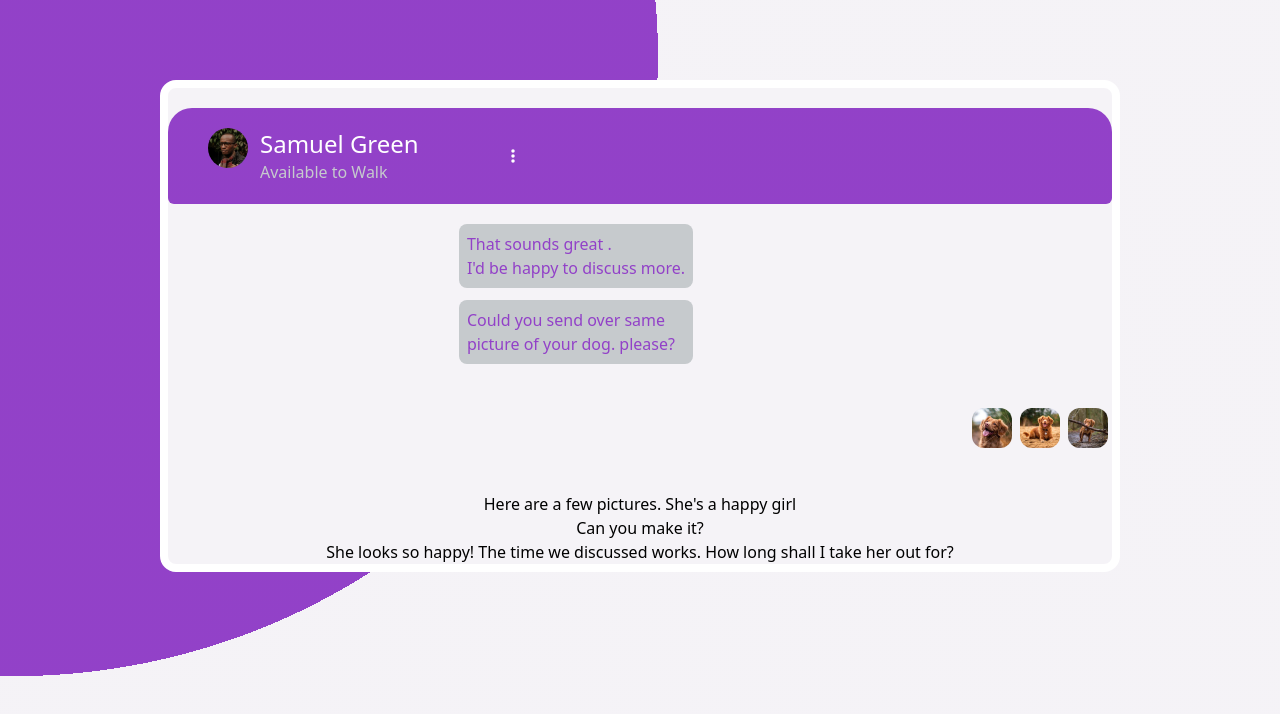
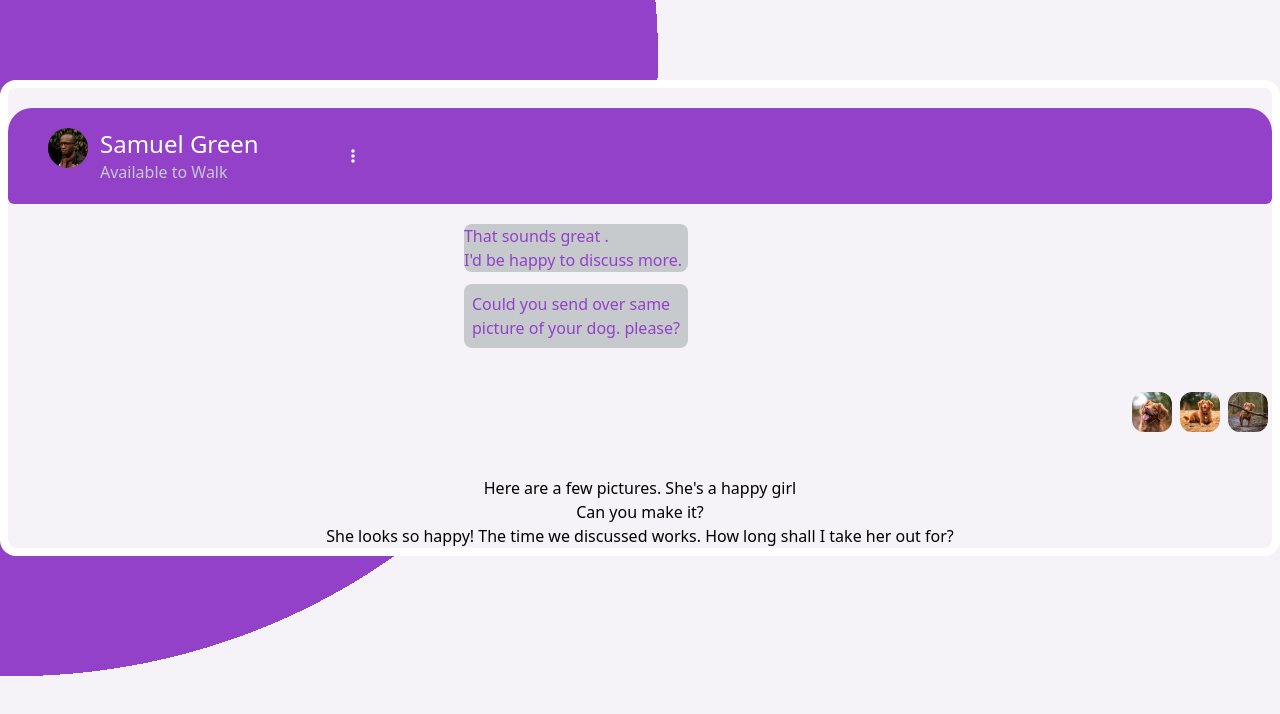
Before and after one commit to Miron-Silviu/chat-app-ilustrator, a website: page docs/index.html in a window 1280 px wide. Drawn offline with Linux system fonts and the light colour scheme.

Commit message:
Fix : Fix main-container width .

```diff
--- a/docs/index.html
+++ b/docs/index.html
@@ -21,7 +21,7 @@
 
   <body class="bg-radial-gradient bg-no-repeat h-screen">
     <div
-      class="main-container m-auto bg-lightGrayishViolet w-3/4 flex flex-col rounded-2xl border-white border-8 content-center items-center my-20 "
+      class="main-container m-auto bg-lightGrayishViolet sm:w-11/12 flex flex-col rounded-2xl border-white border-8 content-center items-center my-20 "
     >
       <div
         class="user-container flex bg-radialGradient bg-repeat w-full m-5 px-10 rounded-t-3xl rounded-b-md py-5 gap-3"
@@ -38,9 +38,9 @@
         />
       </div>
       <div
-        class="first-text-containers justify-normal gap-3 flex flex-col mr-32 "
+        class="first-text-containers justify-normal gap-3 flex flex-col  mr-32 "
       >
-        <div class="first-conversation bg-grayishBlue rounded-lg p-2">
+        <div class="first-conversation bg-grayishBlue rounded-lg ">
           <p class="text-moderateViolet">
             That sounds great .<br />
             I'd be happy to discuss more.
```
Also changed, not shown: docs/output.css.
